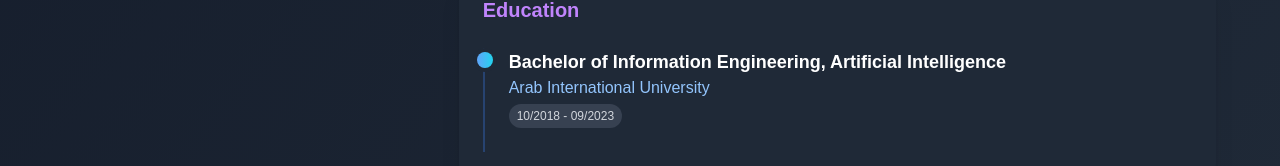
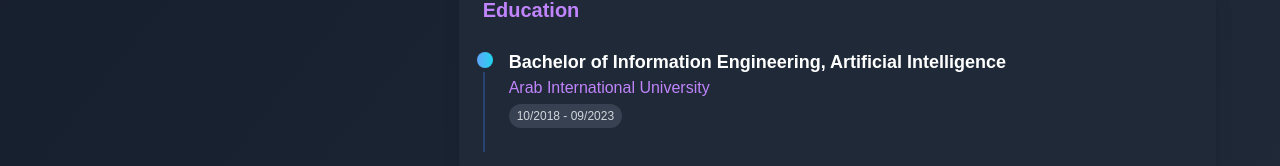
Before and after one commit to johnneme-alnemeh/portfolio-website, a Next.js app: page /resume in a window 1280 px wide. Shown: the part 1388-1554 px from the top of the page. Built offline with nearby package versions, Linux system fonts and the light colour scheme.

Commit message:
change color

```diff
--- a/src/app/resume/page.jsx
+++ b/src/app/resume/page.jsx
@@ -138,9 +138,9 @@
         {/* Back Button */}
         <button
           onClick={() => router.push('/')}
-          className="fixed top-4 left-4 z-10 flex items-center px-4 py-2 text-sm font-medium text-white bg-gray-800 rounded-full hover:bg-gray-700 transition-all duration-200 shadow-lg"
+          className="flex fixed top-4 left-4 z-10 items-center px-4 py-2 text-sm font-medium text-white bg-gray-800 rounded-full shadow-lg transition-all duration-200 hover:bg-gray-700"
         >
-          <FiArrowLeft className="w-5 h-5 mr-2" />
+          <FiArrowLeft className="mr-2 w-5 h-5" />
           Back to Home
         </button>
         {/* Header */}
@@ -295,7 +295,7 @@
                   <motion.div key={index} className="relative pb-6 pl-6 border-l-2 border-blue-500/30" variants={itemVariants}>
                     <div className="absolute top-1 -left-2 w-4 h-4 bg-gradient-to-r from-blue-400 to-cyan-400 rounded-full ring-4 ring-gray-800"></div>
                     <h4 className="text-lg font-semibold text-white">{edu.degree}</h4>
-                    <p className="text-blue-300">{edu.institution}</p>
+                    <p className="text-purple-400">{edu.institution}</p>
                     <span className="inline-block px-2 py-1 mt-1 text-xs text-gray-300 bg-gray-700 rounded-full">
                       {edu.period}
                     </span>
```
